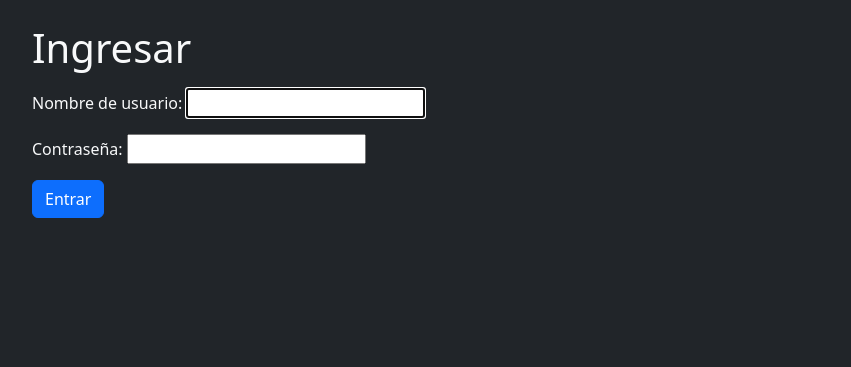
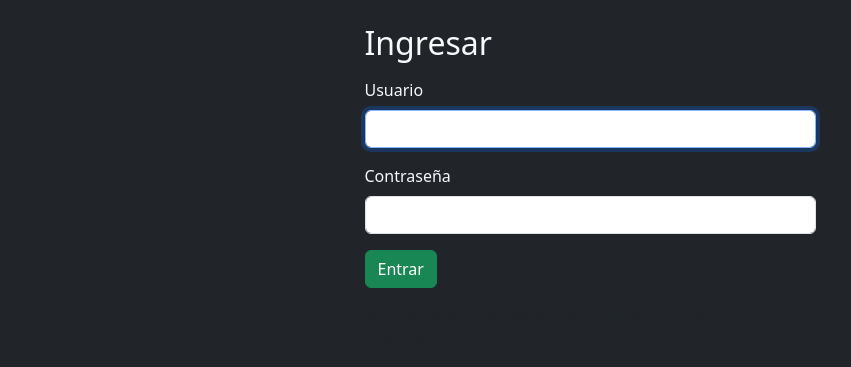
Before and after one commit to NoelGom/Proyectodw, a Django app: page /login/ in a window 1280 px wide. Shown: the part 56-423 px from the top of the page, without its empty margins (50-901 px from the left). Run offline with Django 5.2, Linux system fonts and the light colour scheme.

Commit message:
cambios en el login

```diff
--- a/templates/registration/login.html
+++ b/templates/registration/login.html
@@ -1,9 +1,33 @@
 {% extends "base.html" %}
 {% block title %}Ingresar{% endblock %}
 {% block content %}
-<h1>Ingresar</h1>
-<form method="post" class="mt-3">{% csrf_token %}
-  {{ form.as_p }}
-  <button class="btn btn-primary">Entrar</button>
-</form>
+<div class="row justify-content-center">
+  <div class="col-md-5">
+    <h2 class="mb-3">Ingresar</h2>
+
+    {% if form.errors %}
+      <div class="alert alert-danger">Usuario o contraseña inválidos.</div>
+    {% endif %}
+
+    <form method="post" action="{% url 'login' %}">
+      {% csrf_token %}
+      <div class="mb-3">
+        <label class="form-label" for="id_username">Usuario</label>
+        <input class="form-control" type="text" name="username" autofocus required id="id_username">
+      </div>
+      <div class="mb-3">
+        <label class="form-label" for="id_password">Contraseña</label>
+        <input class="form-control" type="password" name="password" required id="id_password">
+      </div>
+
+      {% if next %}
+        <input type="hidden" name="next" value="{{ next }}">
+      {% endif %}
+
+      <button class="btn btn-success" type="submit">Entrar</button>
+    </form>
+
+    <p class="text-muted mt-3">¿Olvidaste tu contraseña? Pedile al admin que la restablezca.</p>
+  </div>
+</div>
 {% endblock %}
```
Also changed, not shown: templates/registration/logged_out.html (added, +7 -0 lines), templates/registration/password_change_done.html (added, +7 -0 lines), templates/registration/password_change_form.html (added, +15 -0 lines).
